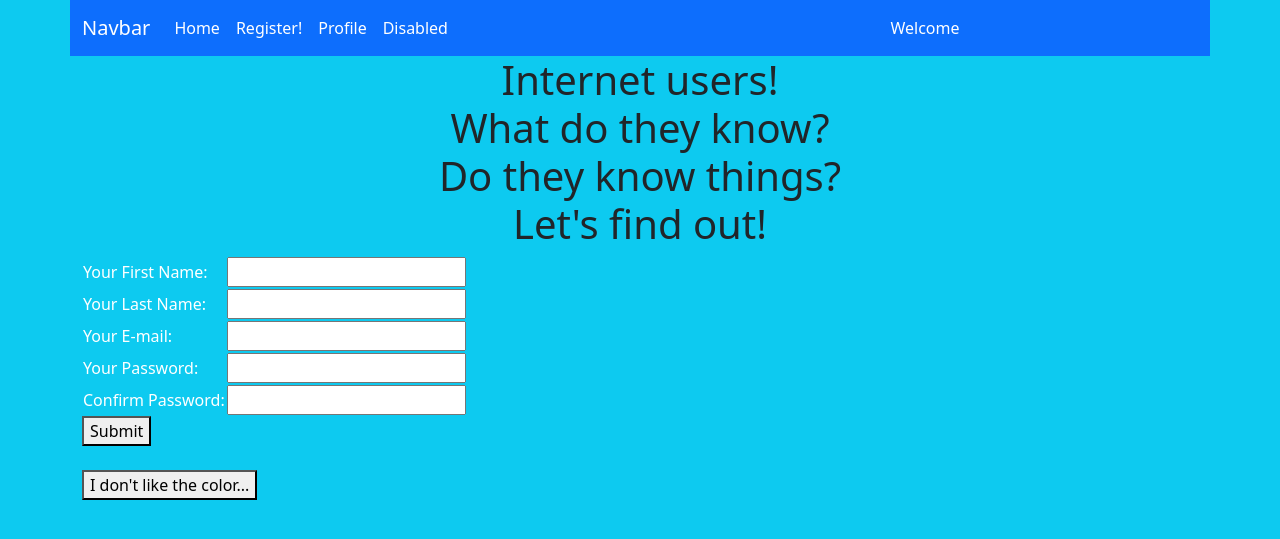
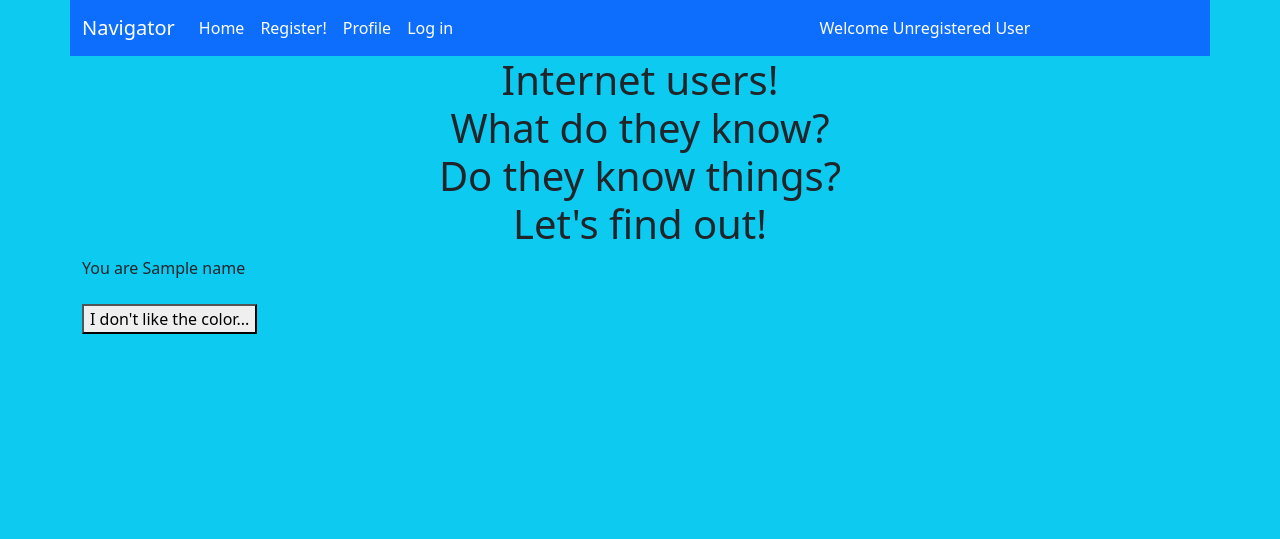
Before and after one commit to Infiriae/final, a Django app: template quiz/templates/profile.html in a window 1280 px wide. Shown: the top 539 px of the page. Run offline with Django 3.2, Linux system fonts and the light colour scheme; the template is opened without the code that fills it: most values are stand-ins (such as "Sample title", 1, 10 or a date in 2020).

Commit message:
Added more things

```diff
--- a/quiz/templates/profile.html
+++ b/quiz/templates/profile.html
@@ -19,7 +19,7 @@
     <div class="row flex bg-primary">
         <div class="col">
             <nav class="navbar navbar-expand-lg navbar-light bg-primary">
-                <a class="navbar-brand text-white" href="#">Navbar</a>
+                <a class="navbar-brand text-white" href="#">Navigator</a>
                 <button class="navbar-toggler" type="button" data-toggle="collapse" data-target="#navbarNav" aria-controls="navbarNav" aria-expanded="false" aria-label="Toggle navigation">
                     <span class="navbar-toggler-icon"></span>
                 </button>
@@ -32,48 +32,34 @@
                             <a class="nav-link text-white" href="/quiz/reg">Register!</a>
                         </li>
                         <li class="nav-item">
-                            <a class="nav-link text-white" href="/quiz/profile">Profile</a>
+                            {% if request.session.user_id == None %}
+                            <a class="nav-link text-white disabled" href="/quiz/profile">Profile</a> {% else %}
+                            <a class="nav-link text-white" href="/quiz/profile">Profile</a> {% endif %}
                         </li>
                         <li class="nav-item">
-                            <a class="nav-link disabled text-white" href="#">Disabled</a>
+                            {% if request.session.user_id == None %}
+                            <a class="nav-link text-white" href="/quiz/login">Log in</a> {% else %}
+                            <a class="nav-link text-white" href="/quiz/logout">Log out</a> {% endif %}
                         </li>
                     </ul>
                 </div>
             </nav>
         </div>
         <div class="col">
-            <p class="text-center pt-3 text-white">Welcome {{user.first_name}}</p>
+            {% if request.session.user_id > 0 %}
+            <p class="text-center pt-3 text-white">Welcome {{request.session.user_name}}</p>
+            {% else %}
+            <p class="text-center pt-3 text-white">Welcome Unregistered User</p>
+            {% endif %}
         </div>
     </div>
     <h1 class="text-center">Internet users! <br>What do they know?<br>Do they know things?<br>Let's find out!</h1>
     <div class="mb-3">
         <div class="col">
-            <form action="/quiz/reg" method="POST">
-                {% csrf_token %}
-                <table class="text-white">
-                    <tr>
-                        <td>Your First Name: </td>
-                        <td><input name="first_name" type="text"></td>
-                    </tr>
-                    <tr>
-                        <td>Your Last Name:</td>
-                        <td><input name="last_name" type="text"></td>
-                    </tr>
-                    <tr>
-                        <td>Your E-mail:</td>
-                        <td><input name="email" type="text"></td>
-                    </tr>
-                    <tr>
-                        <td> Your Password:</td>
-                        <td><input name="password" type="password"></td>
-                    </tr>
-                    <tr>
-                        <td> Confirm Password:</td>
-                        <td><input name="confirm_password" type="password"></td>
-                    </tr>
-                </table>
-                <button type="submit">Submit</button>
-            </form>
+
+        </div>
+        <div class="col">
+            <p>You are {{name}}</p>
         </div>
         <div class="row mt-4">
             <div class="col">
--- a/quiz/urls.py
+++ b/quiz/urls.py
@@ -5,5 +5,7 @@ urlpatterns = [
     path('', views.index),
     path('reg', views.register),
     path('success', views.success),
-    path('login', views.login)
+    path('login', views.login),
+    path('logout', views.logout),
+    path('profile', views.profile)
 ]
```
Also changed, not shown: quiz/templates/index.html (+12 -6 lines), quiz/templates/register.html (+12 -4 lines), quiz/views.py (+19 -16 lines).
